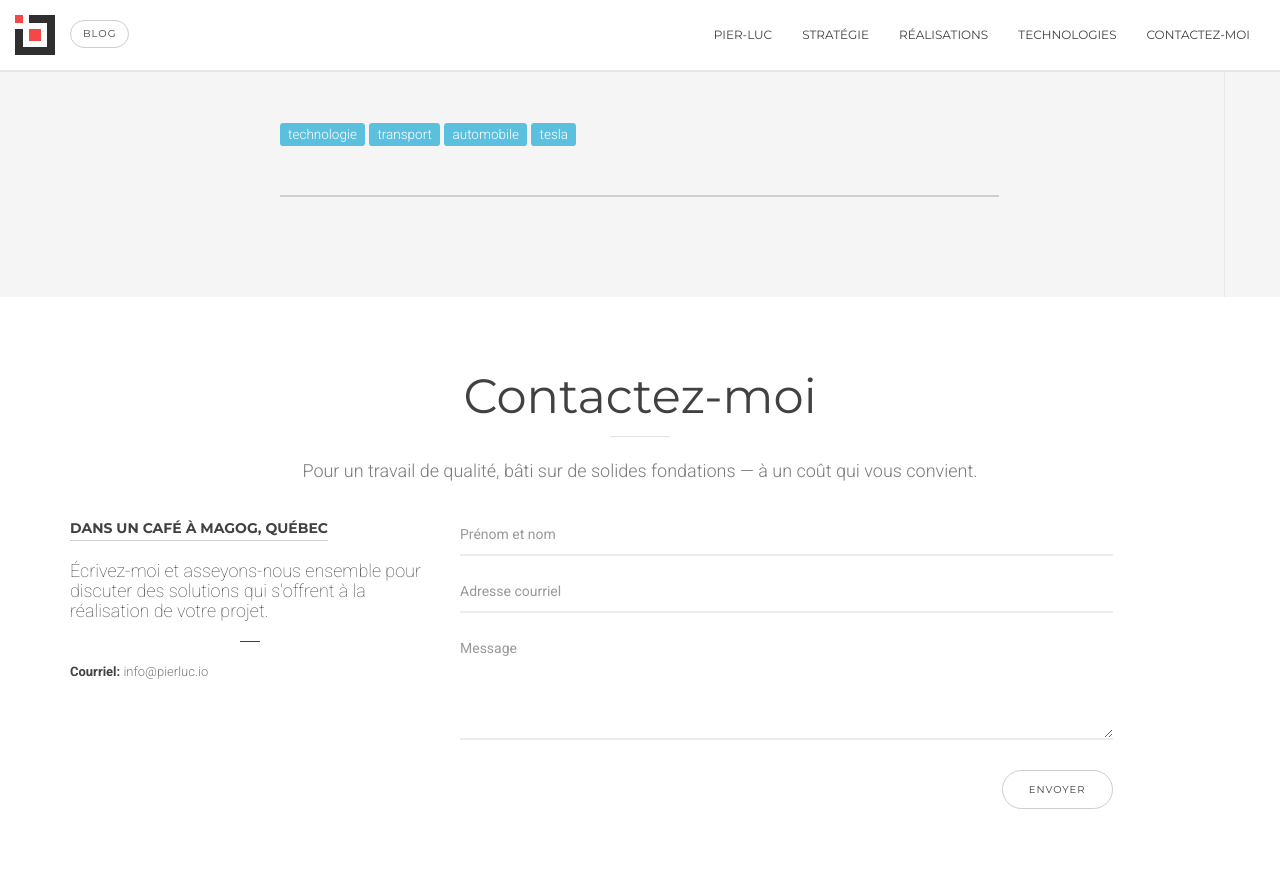
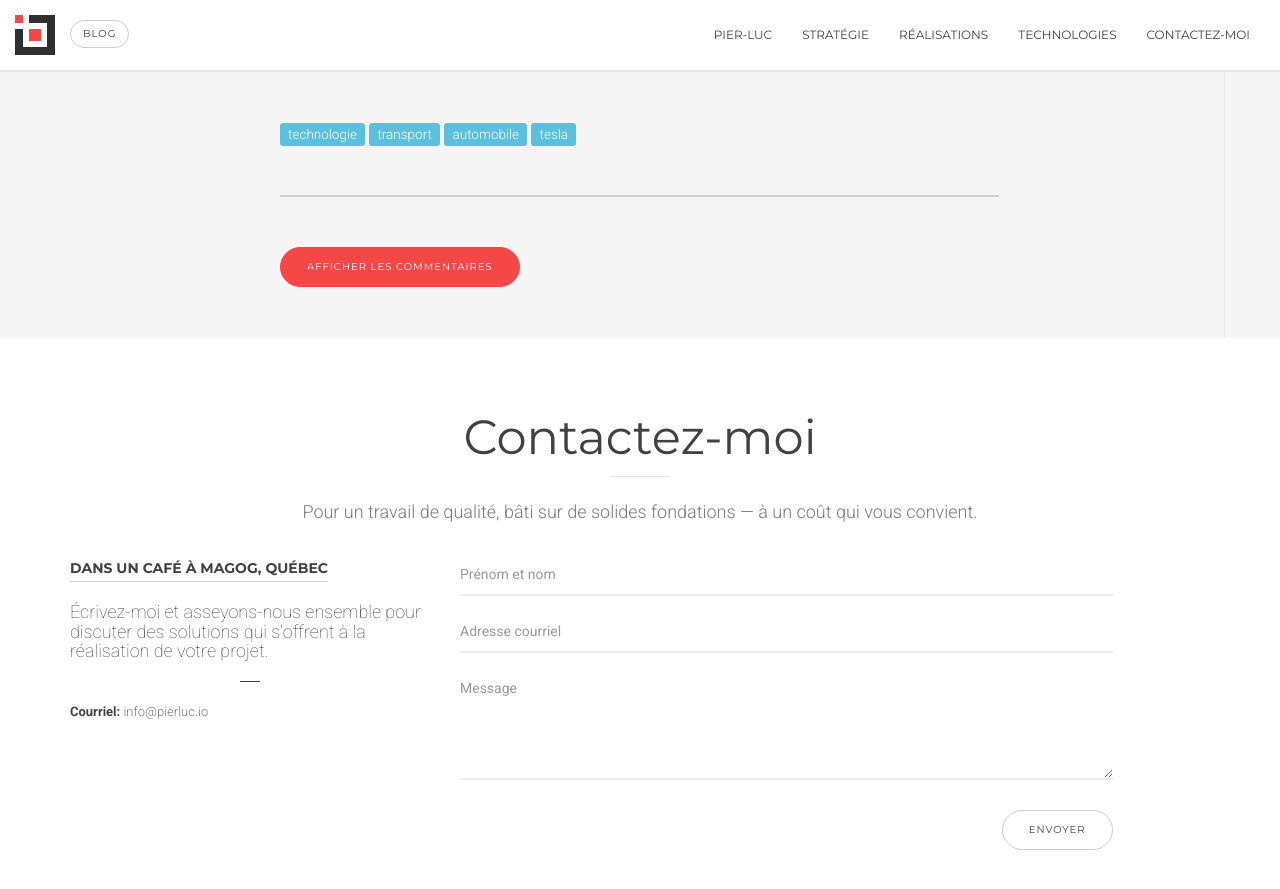
Before and after one commit to Zertz/pierluc.io, a Jekyll site: the page built from _posts/2016-07-21-elon-musk-presente-futur-tesla.md, in a window 1280 px wide and 900 px high, scrolled down 8805 px. Shown: the top 889 px of the window. Built offline with Jekyll 4.4.1, drawn with Linux system fonts in a browser that asks for light colours; some of the changed lines change nothing that is shown.

Commit message:
Show post comments on click

```diff
--- a/_layouts/post.html
+++ b/_layouts/post.html
@@ -34,7 +34,10 @@
           </p>
           <hr>
           {% if page.comments %}
-          <div class="fb-comments" data-href="{{site.url}}{{page.url}}" data-num-posts="5"></div>
+          <button type="button" class="btn btn-lg btn-primary" id="show-post-comments">Afficher les commentaires</button>
+          <div id="fb-comments-wrapper">
+            <div id="fb-comments" data-href="{{site.url}}{{page.url}}" data-num-posts="5"></div>
+          </div>
           {% endif %}
         </article>
       </div>
--- a/js/main.js
+++ b/js/main.js
@@ -1,3 +1,16 @@
+/* ---- post comments ---- */
+$('#show-post-comments').on('click', function () {
+	var element = $(this)
+
+	element.attr('disabled', 'disabled')
+	element.text('Chargement des commentaires...')
+	$('#fb-comments').addClass('fb-comments')
+
+	FB.XFBML.parse(document.getElementById('#fb-comments-wrapper'), function () {
+		element.css('display', 'none')
+	})
+})
+
 /* ---- contact form ---- */
 $('#contactForm').validator().on('submit', function (event) {
   if (event.isDefaultPrevented()) {
```
